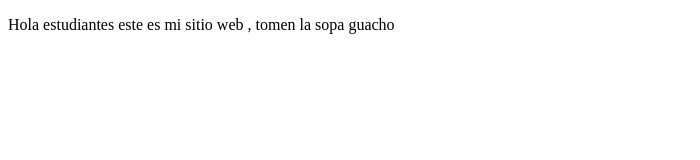
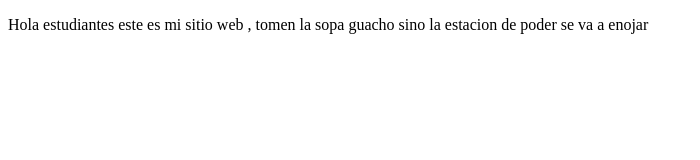
Before and after one commit to feerluzi/proyectoDemoPrework, a plain HTML site: page index.html in a window 1280 px wide. Shown: the whole page, without its empty margins (0-700 px from the left). Drawn offline with Linux system fonts and the light colour scheme.

Commit message:
se agregan cambios

```diff
--- a/index.html
+++ b/index.html
@@ -7,6 +7,6 @@
     <title>Hola Wachin</title>
 </head>
 <body>
-    <p>Hola estudiantes este es mi sitio web , tomen la sopa guacho</p>
+    <p>Hola estudiantes este es mi sitio web , tomen la sopa guacho sino la estacion de poder se va a enojar</p>
 </body>
 </html>
```
